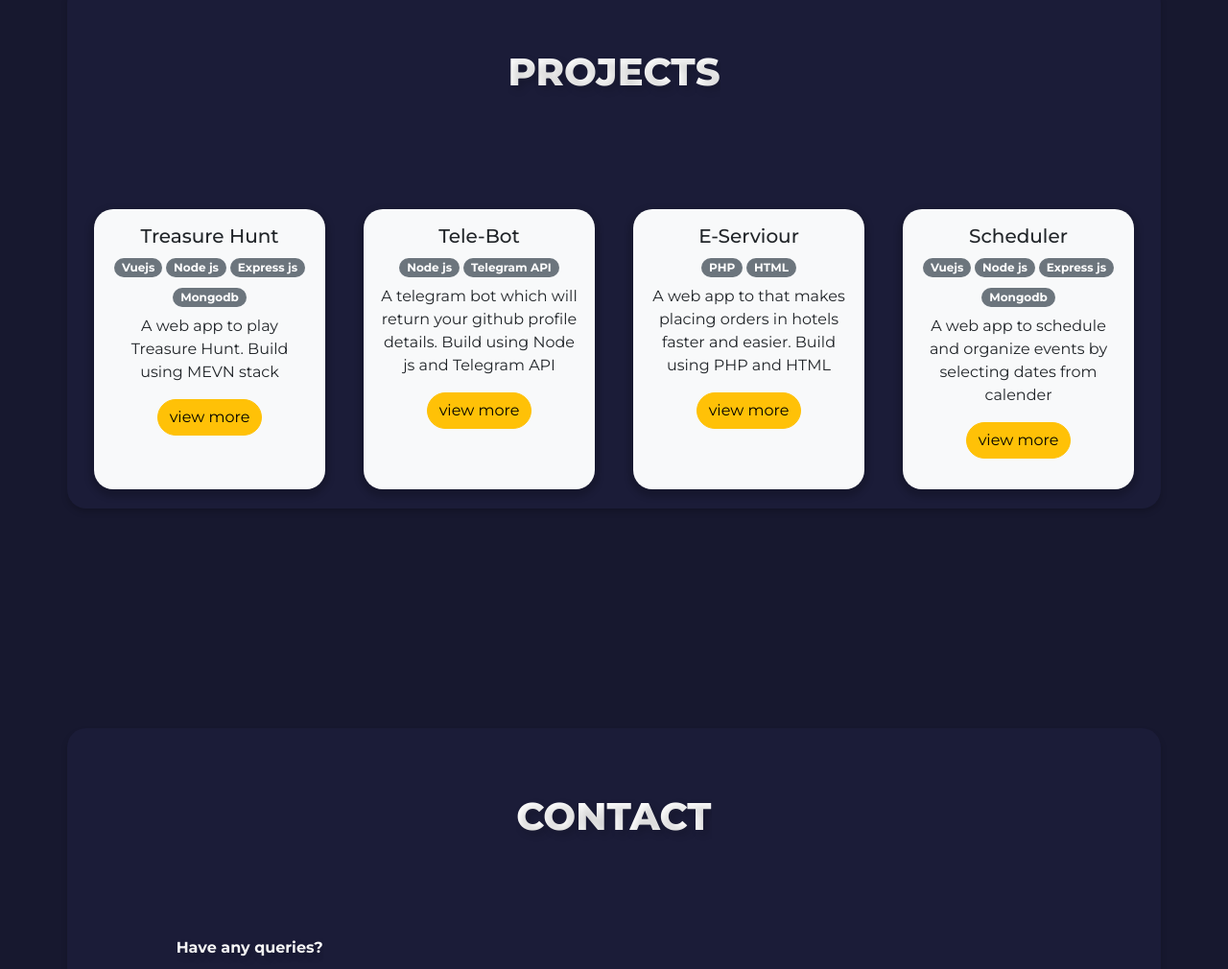
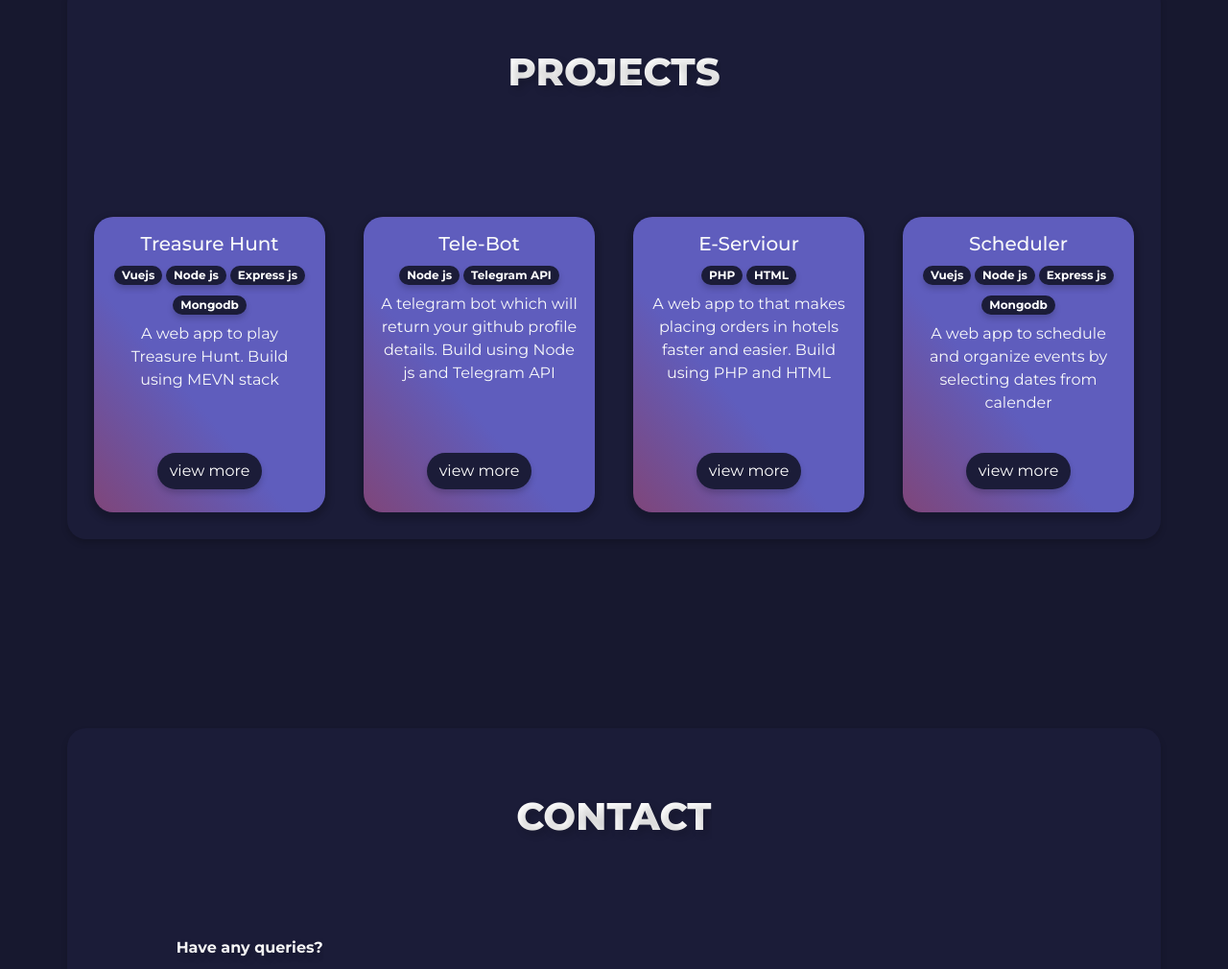
Before and after one commit to tonalmathew/tonalmathew.github.io, a plain HTML site: page index.html in a window 1280 px wide. Shown: the part 2465-3475 px from the top of the page at 96% size. Drawn offline with nearby package versions, Linux system fonts and the light colour scheme.

Commit message:
feat: card

```diff
--- a/index.html
+++ b/index.html
@@ -289,100 +289,108 @@
           <h1 class="tab pt-5 mb-5 pb-5 text-uppercase animation">Projects</h1>
         </div>
         <div class="row">
-          <div class="col-12 col-sm-6 col-md-4 col-lg-3 my-2">
-            <div class="card text-dark bg-light m-2 h-100">
+          <div class="col-12 col-sm-6 col-md-4 col-lg-3 my-3">
+            <div class="card text-light bg-light m-2 h-100">
               <div class="card-body text-center">
                 <h5 class="card-title">Treasure Hunt</h5>
-                <h6 class="card-subtitle mb-2 badge rounded-pill bg-secondary">
+                <h6 class="card-subtitle mb-2 badge rounded-pill lang-pill bg-secondary">
                   Vuejs
                 </h6>
-                <h6 class="card-subtitle mb-2 badge rounded-pill bg-secondary">
+                <h6 class="card-subtitle mb-2 badge rounded-pill lang-pill bg-secondary">
                   Node js
                 </h6>
-                <h6 class="card-subtitle mb-2 badge rounded-pill bg-secondary">
+                <h6 class="card-subtitle mb-2 badge rounded-pill lang-pill bg-secondary">
                   Express js
                 </h6>
-                <h6 class="card-subtitle mb-2 badge rounded-pill bg-secondary">
+                <h6 class="card-subtitle mb-2 badge rounded-pill lang-pill bg-secondary">
                   Mongodb
                 </h6>
                 <p class="card-text">
                   A web app to play Treasure Hunt. Build using MEVN stack
                 </p>
+              </div>
+              <div class="card-footer mx-auto pb-4">
                 <a
                   href="https://treasure-hunt-comp.web.app/"
-                  class="btn btn-warning rounded-pill view-more"
+                  class="btn rounded-pill view-more"
                   >view more</a
                 >
               </div>
             </div>
           </div>
-          <div class="col-12 col-sm-6 col-md-4 col-lg-3 my-2">
-            <div class="card text-dark bg-light m-2 h-100">
+          <div class="col-12 col-sm-6 col-md-4 col-lg-3 my-3">
+            <div class="card text-light bg-light m-2 h-100">
               <div class="card-body text-center">
                 <h5 class="card-title">Tele-Bot</h5>
-                <h6 class="card-subtitle mb-2 badge rounded-pill bg-secondary">
+                <h6 class="card-subtitle mb-2 badge rounded-pill lang-pill bg-secondary">
                   Node js
                 </h6>
-                <h6 class="card-subtitle mb-2 badge rounded-pill bg-secondary">
+                <h6 class="card-subtitle mb-2 badge rounded-pill lang-pill bg-secondary">
                   Telegram API
                 </h6>
                 <p class="card-text">
                   A telegram bot which will return your github profile details.
                   Build using Node js and Telegram API
                 </p>
+              </div>
+              <div class="card-footer mx-auto pb-4">
                 <a
                   href="https://github.com/tonalmathew/tele-bot"
-                  class="btn btn-warning rounded-pill view-more"
+                  class="btn rounded-pill view-more"
                   >view more</a
                 >
               </div>
             </div>
           </div>
-          <div class="col-12 col-sm-6 col-md-4 col-lg-3 my-2">
-            <div class="card text-dark bg-light m-2 h-100">
+          <div class="col-12 col-sm-6 col-md-4 col-lg-3 my-3">
+            <div class="card text-light bg-light m-2 h-100">
               <div class="card-body text-center">
                 <h5 class="card-title">E-Serviour</h5>
-                <h6 class="card-subtitle mb-2 badge rounded-pill bg-secondary">
+                <h6 class="card-subtitle mb-2 badge rounded-pill lang-pill bg-secondary">
                   PHP
                 </h6>
-                <h6 class="card-subtitle mb-2 badge rounded-pill bg-secondary">
+                <h6 class="card-subtitle mb-2 badge rounded-pill lang-pill bg-secondary">
                   HTML
                 </h6>
                 <p class="card-text">
                   A web app to that makes placing orders in hotels faster and
                   easier. Build using PHP and HTML
                 </p>
+              </div>
+              <div class="card-footer mx-auto pb-4">
                 <a
                   href="https://github.com/tonalmathew/e-serviour"
-                  class="btn btn-warning rounded-pill view-more"
+                  class="btn rounded-pill view-more"
                   >view more</a
                 >
               </div>
             </div>
           </div>
-          <div class="col-12 col-sm-6 col-md-4 col-lg-3 my-2">
-            <div class="card text-dark bg-light m-2 h-100">
+          <div class="col-12 col-sm-6 col-md-4 col-lg-3 my-3">
+            <div class="card text-light bg-light m-2 h-100">
               <div class="card-body text-center">
                 <h5 class="card-title">Scheduler</h5>
-                <h6 class="card-subtitle mb-2 badge rounded-pill bg-secondary">
+                <h6 class="card-subtitle mb-2 badge rounded-pill lang-pill bg-secondary">
                   Vuejs
                 </h6>
-                <h6 class="card-subtitle mb-2 badge rounded-pill bg-secondary">
+                <h6 class="card-subtitle mb-2 badge rounded-pill lang-pill bg-secondary">
                   Node js
                 </h6>
-                <h6 class="card-subtitle mb-2 badge rounded-pill bg-secondary">
+                <h6 class="card-subtitle mb-2 badge rounded-pill lang-pill bg-secondary">
                   Express js
                 </h6>
-                <h6 class="card-subtitle mb-2 badge rounded-pill bg-secondary">
+                <h6 class="card-subtitle mb-2 badge rounded-pill lang-pill bg-secondary">
                   Mongodb
                 </h6>
                 <p class="card-text">
                   A web app to schedule and organize events by selecting dates
                   from calender
                 </p>
+              </div>
+              <div class="card-footer mx-auto pb-4">
                 <a
                   href="https://github.com/tonalmathew/scheduler"
-                  class="btn btn-warning rounded-pill view-more"
+                  class="btn rounded-pill view-more"
                   >view more</a
                 >
               </div>
--- a/style.css
+++ b/style.css
@@ -39,25 +39,38 @@ h1:hover {
   color: #5f5dbd !important;
 }
 
-.card:hover {
-  transform: scale(1.1);
-  box-shadow: 0 6px 8px 6px rgba(0, 0, 0, 0.18);
-  background: linear-gradient(50deg, brown, #5f5dbd 60%, #5f5dbd 50%);
-}
-
-.card-body:hover {
-  color: white;
-}
-.card {
+.card{
   transition: transform 0.2s ease;
   box-shadow: 0 4px 6px 4px rgba(0, 0, 0, 0.18);
   border: 0;
   border-radius: 20px;
+
+  background: linear-gradient(50deg, brown, #5f5dbd 60%, #5f5dbd 50%);
+  background-size: 200% 100%;
+  background-position: 100%;
+  transition: background-position 1000ms ease;
+}
+
+.card:hover{
+  transform: scale(1.1);
+  box-shadow: 0 6px 8px 6px rgba(0, 0, 0, 0.18);
+  background-position: 0 100%;
+}
+
+.view-more{
+  background-color: #1b1c38;
+  color: white;
+  box-shadow: 0 4px 6px 0 rgba(0, 0, 0, 0.18);
+}
+
+.lang-pill{
+  background-color: #1b1c38 !important;
+  box-shadow: 0 4px 6px 0 rgba(0, 0, 0, 0.18);
 }
 
 .view-more:hover {
-  background-color: #198754;
-  border-color: #198754;
+  background-color: #17182f;
+  border-color: #17182f;
   color: white;
 }
 
@@ -117,3 +130,8 @@ h1:hover {
 .rounded-textarea {
   border-radius: 20px;
 }
+
+.card-footer{
+  background-color: rgba(0, 0, 0, 0);
+  border-top: none;
+}
```
